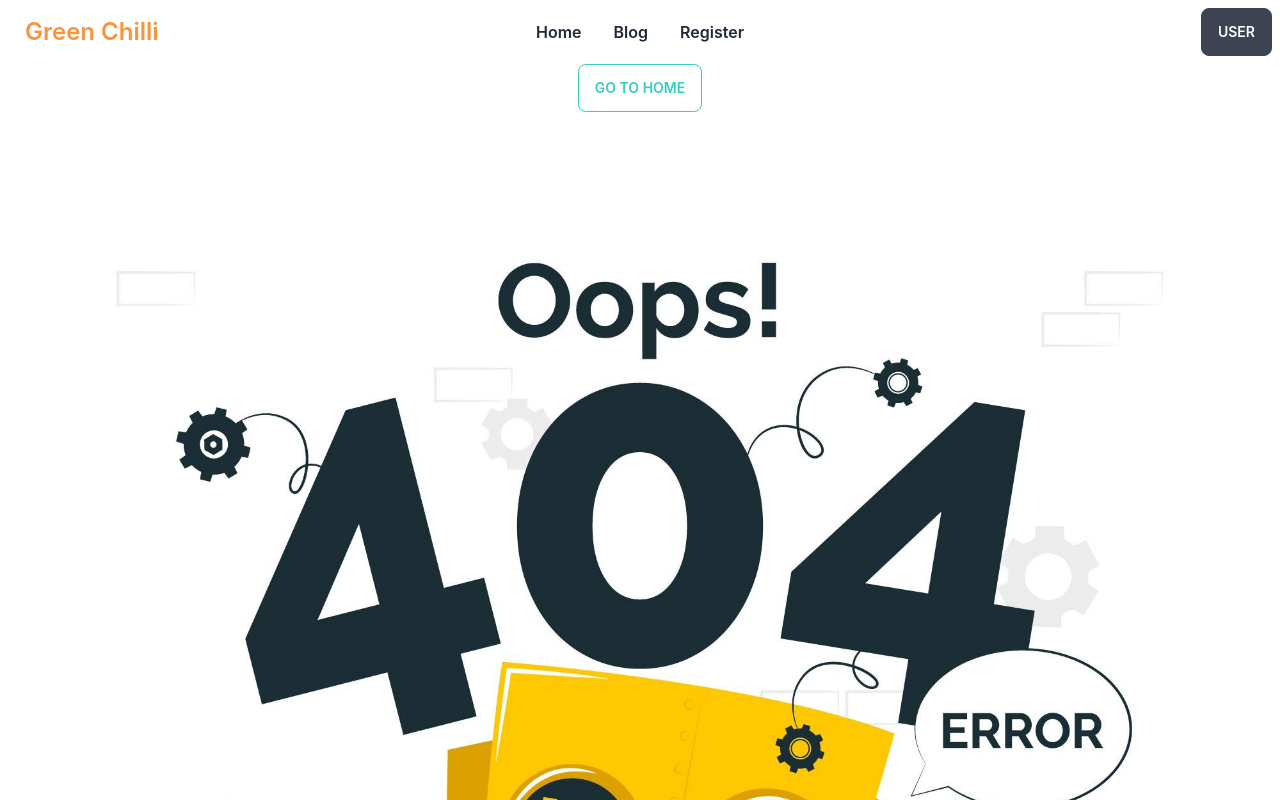
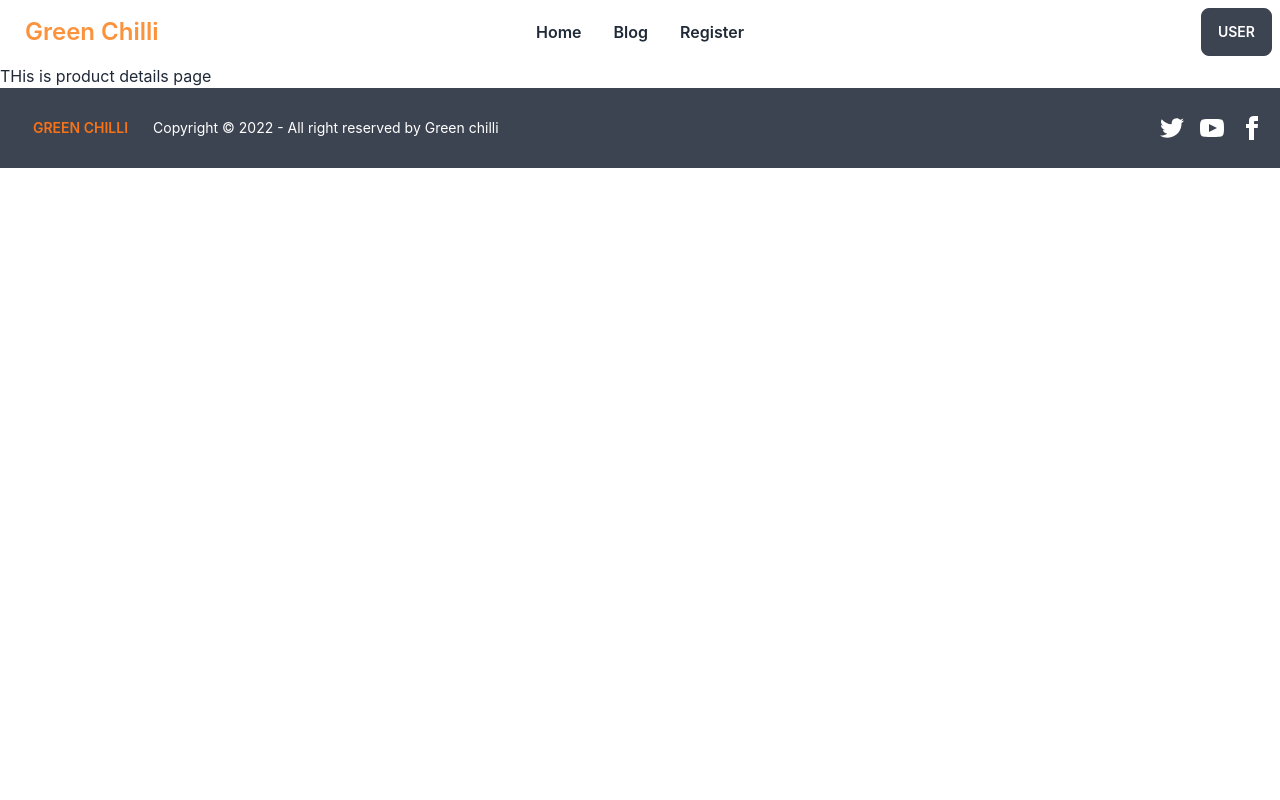
Before and after one commit to dev-parthive/Green-chilli-cient-side, a React (Create React App) app: page /service/1 in a window 1280 px wide. Shown: the top 800 px of the page. Built offline with nearby package versions, Linux system fonts and the light colour scheme.

Commit message:
service details page added

```diff
--- a/src/pages/Home/ProductCard.js
+++ b/src/pages/Home/ProductCard.js
@@ -1,7 +1,10 @@
 import React from 'react';
 import {FaStar, FaStarHalfAlt} from 'react-icons/fa'
+import { Link, useNavigate } from 'react-router-dom';
 const ProductCard = ({product}) => {
     const {name, img, rating, description, price} = product
+    const navigate = useNavigate()
+
     return (
         <div className="card w-96 bg-base-100 shadow-xl">
         <figure className="px-10 pt-10">
@@ -15,7 +18,7 @@ const ProductCard = ({product}) => {
             <div className='flex justify-between items-center'><p className='mr-1'>{rating}</p> <p><FaStar style={{color:'goldenrod'}}></FaStar></p><p><FaStar style={{color:'goldenrod'}}></FaStar></p><p><FaStar style={{color:'goldenrod'}}></FaStar></p><p><FaStar style={{color:'goldenrod'}}></FaStar></p><p><FaStarHalfAlt style={{color:'goldenrod'}}></FaStarHalfAlt></p></div>
           </div>
           <div className="card-actions">
-            <button className="btn btn-primary">Details</button>
+          <Link to={`service/${product._id}`}><button className="btn btn-primary">Details</button></Link>
           </div>
         </div>
       </div>
--- /dev/null
+++ b/src/pages/Home/ProductDetails.js
@@ -0,0 +1,11 @@
+import React from 'react';
+
+const ProductDetails = () => {
+    return (
+        <div>
+            <h2>THis is product details page</h2>
+        </div>
+    );
+};
+
+export default ProductDetails;
--- a/src/pages/Services/ServiceCard.js
+++ b/src/pages/Services/ServiceCard.js
@@ -1,5 +1,6 @@
 import React from 'react';
 import { FaStar, FaStarHalfAlt } from 'react-icons/fa';
+import { Link, useNavigate } from 'react-router-dom';
 
 const ServiceCard = ({product}) => {
     const {img, description, rating, price, name} = product
@@ -16,7 +17,7 @@ const ServiceCard = ({product}) => {
             <div className='flex justify-between items-center'><p className='mr-1'>{rating}</p> <p><FaStar style={{color:'goldenrod'}}></FaStar></p><p><FaStar style={{color:'goldenrod'}}></FaStar></p><p><FaStar style={{color:'goldenrod'}}></FaStar></p><p><FaStar style={{color:'goldenrod'}}></FaStar></p><p><FaStarHalfAlt style={{color:'goldenrod'}}></FaStarHalfAlt></p></div>
           </div>
           <div className="card-actions">
-            <button className="btn btn-primary">Details</button>
+          <Link to={`/service/${product._id}`}><button className="btn btn-primary" >Details</button></Link>
           </div>
         </div>
       </div>
--- a/src/routes/Route/route.js
+++ b/src/routes/Route/route.js
@@ -3,6 +3,7 @@ import Main from "../../layout/Main";
 import Blog from "../../pages/Blog/Blog";
 import Error from "../../pages/Error/Error";
 import Home from "../../pages/Home/Home";
+import ProductDetails from "../../pages/Home/ProductDetails";
 import Register from "../../pages/Register/Register";
 import Services from "../../pages/Services/Services";
 
@@ -33,7 +34,11 @@ const routes = createBrowserRouter([
                 loader: ()=>{
                     return fetch('http://localhost:5000/services')
                 }
+            } ,{
+                path: "/service/:id",
+                element: <ProductDetails></ProductDetails>
             }
+
         ]
     }
 ])
```
